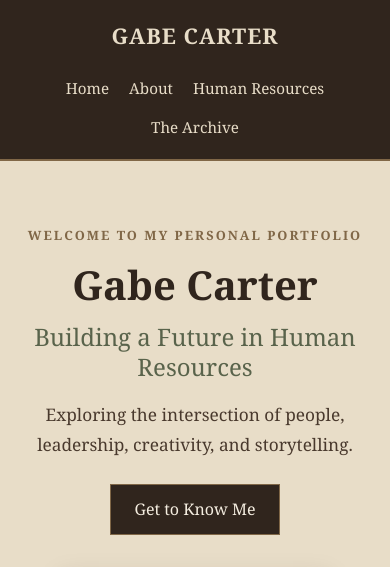
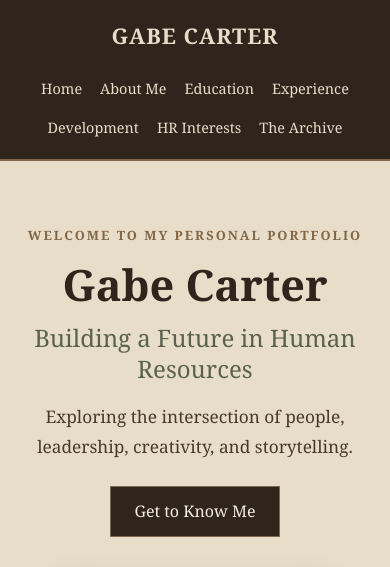
Before and after one commit to RealGeekfI/realgeekfi.github.io, a Jekyll site: the page index.html, which Jekyll copies as it is, in a window 390 px wide. Shown: the top 567 px of the page. Built offline with Jekyll 4.4.1, drawn with Linux system fonts in a browser that asks for light colours; some of the changed text lies outside the part shown.

Commit message:
Update index.html

```diff
--- a/index.html
+++ b/index.html
@@ -7,7 +7,7 @@
 
   <title>Gabe Carter | Personal Portfolio</title>
 
-  <meta name="description" content="Explore Gabe Carter's academic journey, professional development, interests in Human Resources, and creative projects.">
+  <meta name="description" content="Explore Gabe Carter's academic journey, professional experience, interests in Human Resources, and creative projects.">
 
   <style>
     :root {
@@ -46,15 +46,12 @@
     header {
       background: var(--walnut);
       color: var(--parchment);
-      padding: 18px 7%;
-      position: sticky;
-      top: 0;
-      z-index: 10;
+      padding: 18px 5%;
       border-bottom: 2px solid var(--bronze);
     }
 
     nav {
-      max-width: 1150px;
+      max-width: 1200px;
       margin: auto;
       display: flex;
       justify-content: space-between;
@@ -66,17 +63,18 @@
       font-size: 1.35rem;
       font-weight: bold;
       letter-spacing: 1px;
+      white-space: nowrap;
     }
 
     .nav-links {
       display: flex;
-      gap: 25px;
+      gap: 20px;
       list-style: none;
       flex-wrap: wrap;
     }
 
     .nav-links a {
-      font-size: 0.95rem;
+      font-size: 0.9rem;
       transition: color 0.2s;
     }
 
@@ -84,12 +82,16 @@
       color: #C7AD83;
     }
 
-    /* General layout */
+    /* Hero */
 
-    .container {
+    .hero {
       max-width: 1100px;
       margin: auto;
-      padding: 75px 25px;
+      padding: 90px 25px;
+      display: grid;
+      grid-template-columns: 1.4fr 0.8fr;
+      align-items: center;
+      gap: 55px;
     }
 
     .eyebrow {
@@ -100,42 +102,16 @@
       font-weight: bold;
     }
 
-    h1, h2, h3 {
-      line-height: 1.25;
-    }
-
-    h2 {
-      font-size: 2rem;
-      margin-bottom: 18px;
-    }
-
-    .section-intro {
-      max-width: 720px;
-      margin-bottom: 35px;
-      color: var(--leather);
-    }
-
-    /* Hero */
-
-    .hero {
-      max-width: 1100px;
-      margin: auto;
-      padding: 95px 25px;
-      display: grid;
-      grid-template-columns: 1.4fr 0.8fr;
-      align-items: center;
-      gap: 55px;
-    }
-
     .hero h1 {
-      font-size: clamp(2.5rem, 5vw, 4rem);
+      font-size: clamp(2.7rem, 5vw, 4rem);
+      line-height: 1.15;
       margin: 12px 0;
     }
 
     .hero h2 {
+      color: var(--sage);
       font-size: 1.5rem;
       font-weight: normal;
-      color: var(--sage);
       margin-bottom: 18px;
     }
 
@@ -147,7 +123,7 @@
 
     .hero-image {
       width: 100%;
-      max-width: 340px;
+      max-width: 330px;
       height: 390px;
       object-fit: cover;
       object-position: center 25%;
@@ -171,9 +147,15 @@
       background: var(--sage);
     }
 
-    /* About section */
+    /* General sections */
 
-    .about {
+    .container {
+      max-width: 1100px;
+      margin: auto;
+      padding: 70px 25px;
+    }
+
+    .about-section {
       background: var(--paper);
       border-top: 1px solid #C8B99F;
       border-bottom: 1px solid #C8B99F;
@@ -183,11 +165,18 @@
       max-width: 850px;
     }
 
-    /* HR section */
+    h2 {
+      font-size: 2rem;
+      line-height: 1.3;
+      margin: 10px 0 18px;
+    }
 
-    .hr-section {
-      background: var(--parchment);
+    .section-intro {
+      max-width: 750px;
+      color: var(--leather);
     }
+
+    /* Portfolio cards */
 
     .card-grid {
       display: grid;
@@ -197,6 +186,7 @@
     }
 
     .card {
+      display: block;
       background: var(--paper);
       padding: 28px;
       border: 1px solid #C8B99F;
@@ -211,31 +201,25 @@
 
     .card h3 {
       font-size: 1.3rem;
-      margin-bottom: 12px;
+      margin-bottom: 10px;
     }
 
     .card p {
       color: var(--leather);
     }
 
-    .card ul {
-      margin: 12px 0 0 20px;
-      color: var(--leather);
-    }
-
     .card-link {
       display: inline-block;
-      margin-top: 18px;
+      margin-top: 16px;
       color: var(--sage);
       font-weight: bold;
     }
 
-    /* Archive section */
+    /* Archive */
 
     .archive-section {
       background: var(--paper);
       border-top: 1px solid #C8B99F;
-      border-bottom: 1px solid #C8B99F;
     }
 
     .archive-panel {
@@ -244,10 +228,11 @@
       padding: 38px;
       border: 2px solid var(--bronze);
       text-align: center;
+      margin-top: 30px;
     }
 
     .archive-panel h3 {
-      font-size: 1.6rem;
+      font-size: 1.7rem;
       margin-bottom: 12px;
     }
 
@@ -281,24 +266,22 @@
 
     /* Mobile */
 
-    @media (max-width: 700px) {
-      header {
-        position: relative;
-      }
-
+    @media (max-width: 800px) {
       nav {
         flex-direction: column;
       }
 
       .nav-links {
         justify-content: center;
-        gap: 12px 20px;
+        gap: 12px 18px;
       }
+    }
 
+    @media (max-width: 650px) {
       .hero {
         grid-template-columns: 1fr;
         text-align: center;
-        padding-top: 60px;
+        padding: 60px 22px;
         gap: 35px;
       }
 
@@ -332,12 +315,15 @@
 
   <header>
     <nav>
-      <a href="#home" class="logo">GABE CARTER</a>
+      <a href="index.html" class="logo">GABE CARTER</a>
 
       <ul class="nav-links">
-        <li><a href="#home">Home</a></li>
-        <li><a href="#about">About</a></li>
-        <li><a href="#hr">Human Resources</a></li>
+        <li><a href="index.html">Home</a></li>
+        <li><a href="about.html">About Me</a></li>
+        <li><a href="education.html">Education</a></li>
+        <li><a href="experience.html">Experience</a></li>
+        <li><a href="development.html">Development</a></li>
+        <li><a href="interests.html">HR Interests</a></li>
         <li><a href="archive.html">The Archive</a></li>
       </ul>
     </nav>
@@ -347,9 +333,12 @@
 
     <!-- Hero -->
 
-    <section class="hero" id="home">
+    <section class="hero">
+
       <div>
-        <span class="eyebrow">Welcome to my personal portfolio</span>
+        <span class="eyebrow">
+          Welcome to my personal portfolio
+        </span>
 
         <h1>Gabe Carter</h1>
 
@@ -360,7 +349,9 @@
           creativity, and storytelling.
         </p>
 
-        <a href="#about" class="button">Get to Know Me</a>
+        <a href="about.html" class="button">
+          Get to Know Me
+        </a>
       </div>
 
       <img
@@ -368,31 +359,37 @@
         alt="Gabe Carter"
         class="hero-image"
       >
+
     </section>
 
-    <!-- About Me -->
+    <!-- About Me Preview -->
 
-    <section class="about" id="about">
+    <section class="about-section">
       <div class="container about-content">
+
         <span class="eyebrow">A little about myself</span>
 
         <h2>About Me</h2>
 
         <p>
-          Welcome! I'm pursuing a future in Human Resources
-          while developing my interests in leadership,
-          employee development, and workplace culture.
-          This website serves as a space to document my
-          academic journey, showcase my professional
-          experiences, and share the creative projects
-          I've developed along the way.
+          I'm a student at Oakland University pursuing
+          a path in Human Resources Management. My academic
+          journey and professional experiences have helped
+          develop my interests in leadership, employee
+          development, workplace relationships, and
+          organizational success.
         </p>
+
+        <a href="about.html" class="card-link">
+          Learn More About Me →
+        </a>
+
       </div>
     </section>
 
-    <!-- Human Resources -->
+    <!-- Professional Portfolio -->
 
-    <section class="hr-section" id="hr">
+    <section>
       <div class="container">
 
         <span class="eyebrow">My professional journey</span>
@@ -401,212 +398,71 @@
 
         <p class="section-intro">
           My academic and professional journey as I work
-          toward a career in Human Resources. Through higher
-          education and hands-on workplace experience,
-          I'm developing an understanding of people,
-          organizations, and effective leadership.
+          toward a career in Human Resources. Explore my
+          education, workplace experience, professional
+          development, and areas of interest.
         </p>
 
         <div class="card-grid">
 
-          <!-- Education -->
-
-          <article class="card">
+          <a href="education.html" class="card">
             <h3>Education</h3>
 
             <p>
-              My academic background, degrees, coursework,
-              and continued learning as I build a foundation
-              in Human Resources.
+              Explore my academic background, degrees,
+              coursework, and continued education.
             </p>
 
-            <ul>
-              <li>Oakland University</li>
-              <li>Associate Degree in Social Sciences</li>
-              <li>Associate Degree in General Education</li>
-            </ul>
+            <span class="card-link">
+              Explore Education →
+            </span>
+          </a>
 
-            <a href="#education" class="card-link">
-              Explore Education →
-            </a>
-          </article>
+          <a href="experience.html" class="card">
+            <h3>Professional Experience</h3>
 
-          <!-- Professional Development -->
+            <p>
+              Learn about my workplace experience,
+              leadership background, and responsibilities.
+            </p>
 
-          <article class="card">
+            <span class="card-link">
+              Explore Experience →
+            </span>
+          </a>
+
+          <a href="development.html" class="card">
             <h3>Professional Development</h3>
 
             <p>
-              My leadership experience, employee training,
-              workplace skills, and professional goals as
-              I prepare for a career in Human Resources.
+              Discover the skills, training, projects,
+              and professional goals that shape my growth.
             </p>
 
-            <a href="#experience" class="card-link">
-              Explore Experience →
-            </a>
-          </article>
+            <span class="card-link">
+              Explore Development →
+            </span>
+          </a>
 
-          <!-- HR Interests -->
-
-          <article class="card">
+          <a href="interests.html" class="card">
             <h3>HR Interests</h3>
 
             <p>
-              Exploring topics such as employee relations,
-              organizational behavior, employee engagement,
-              workplace culture, and talent development.
+              Explore my interests in employee relations,
+              talent development, workplace culture,
+              and organizational behavior.
             </p>
 
-            <a href="#interests" class="card-link">
-              Explore My Interests →
-            </a>
-          </article>
-
-          <!-- Future Development -->
-
-          <article class="card">
-            <h3>Looking Ahead</h3>
-
-            <p>
-              Continuing to develop my knowledge, strengthen
-              my professional skills, and prepare for future
-              opportunities within Human Resources.
-            </p>
-
-            <a href="#interests" class="card-link">
-              Learn More →
-            </a>
-          </article>
+            <span class="card-link">
+              Explore HR Interests →
+            </span>
+          </a>
 
         </div>
       </div>
     </section>
 
-    <!-- Education Details -->
-
-    <section class="about" id="education">
-      <div class="container">
-        <span class="eyebrow">Academic background</span>
-
-        <h2>My Education</h2>
-
-        <p>
-          <strong>Oakland University</strong><br>
-          Pre-Human Resources Management<br>
-          Fall 2026 – Present
-        </p>
-
-        <br>
-
-        <p>
-          <strong>Macomb Community College</strong><br>
-          Associate Degree in Social Sciences · 2026
-        </p>
-
-        <br>
-
-        <p>
-          <strong>Macomb Community College</strong><br>
-          Associate Degree in General Education · 2026
-        </p>
-      </div>
-    </section>
-
-    <!-- Experience Details -->
-
-    <section class="hr-section" id="experience">
-      <div class="container">
-        <span class="eyebrow">Workplace experience</span>
-
-        <h2>Professional Experience</h2>
-
-        <div class="card-grid">
-
-          <article class="card">
-            <h3>Kroger</h3>
-
-            <p><strong>ClickList Associate</strong></p>
-
-            <p>
-              Through my current role, I've developed
-              operational knowledge, supported departmental
-              activities, and assisted with task-specific
-              training for new employees.
-            </p>
-          </article>
-
-          <article class="card">
-            <h3>Five Below</h3>
-
-            <p><strong>Former Shift Lead</strong></p>
-
-            <p>
-              My leadership experience included supervising
-              associates, coordinating daily operations,
-              training employees, delegating responsibilities,
-              and helping resolve customer and workplace
-              concerns.
-            </p>
-          </article>
-
-        </div>
-      </div>
-    </section>
-
-    <!-- HR Interests -->
-
-    <section class="about" id="interests">
-      <div class="container">
-        <span class="eyebrow">Areas of exploration</span>
-
-        <h2>Professional Interests</h2>
-
-        <p class="section-intro">
-          I'm interested in how Human Resources can
-          contribute to employee development, positive
-          workplace relationships, and organizational success.
-        </p>
-
-        <div class="card-grid">
-
-          <article class="card">
-            <h3>Employee Relations</h3>
-            <p>
-              Understanding workplace relationships,
-              communication, and employee support.
-            </p>
-          </article>
-
-          <article class="card">
-            <h3>Training & Development</h3>
-            <p>
-              Helping individuals develop their skills
-              and reach their professional potential.
-            </p>
-          </article>
-
-          <article class="card">
-            <h3>Talent Acquisition</h3>
-            <p>
-              Exploring recruitment, hiring, and
-              the process of bringing talent into organizations.
-            </p>
-          </article>
-
-          <article class="card">
-            <h3>Workplace Culture</h3>
-            <p>
-              Learning how leadership, engagement, and
-              organizational values shape the workplace.
-            </p>
-          </article>
-
-        </div>
-      </div>
-    </section>
-
-    <!-- Worldbuilding and The Archive -->
+    <!-- The Archive -->
 
     <section class="archive-section">
       <div class="container">
@@ -637,8 +492,8 @@
           <a href="archive.html" class="archive-button">
             Enter the Archive →
           </a>
+
         </div>
-
       </div>
     </section>
 
```
Also changed, not shown: other parts of index.html (+1 -2 lines).
